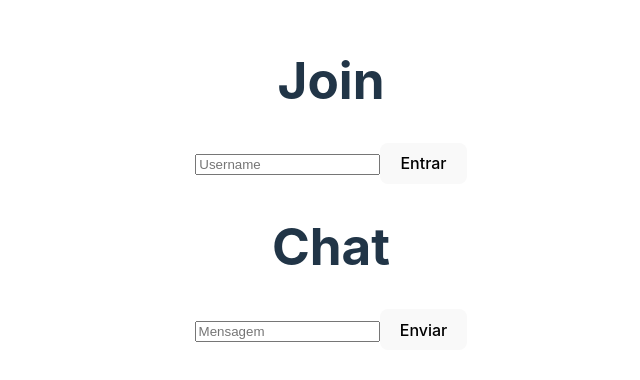
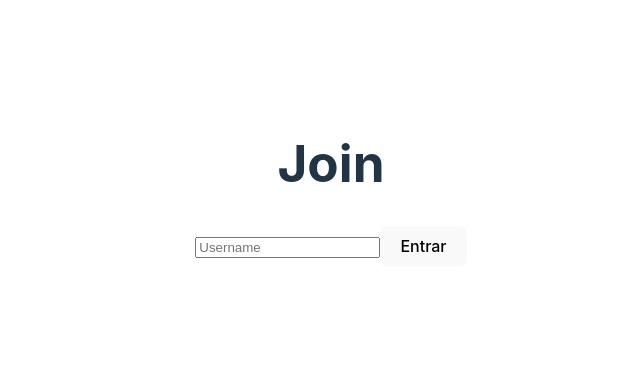
Before and after one commit to LuisBraga31/ChatProject, a React (Vite) app in the folder client/: page / in a window 1280 px wide. Shown: the part 216-596 px from the top of the page, without its empty margins (309-949 px from the left). Built offline with nearby package versions, Linux system fonts and the light colour scheme.

Commit message:
Criando logica para trocar entre 'Join' e 'Chat'

```diff
--- a/client/src/App.jsx
+++ b/client/src/App.jsx
@@ -2,15 +2,17 @@ import './App.css'
 
 import Join from './componenets/Join/Join'
 import Chat from './componenets/Chat/Chat'
+import { useState } from 'react'
 
 function App() {
 
+  const [chatVisibility, setChatVisibility] = useState(false);
 
   return (
-    <div>
-      <Join/>
-      <Chat/>
-
+    <div className="App">
+      {
+        chatVisibility ? <Chat/> : <Join setChatVisibility={setChatVisibility}/>
+      }
     </div>
   )
 }
--- a/client/src/componenets/Join/Join.jsx
+++ b/client/src/componenets/Join/Join.jsx
@@ -1,10 +1,22 @@
+/* eslint-disable react/prop-types */
+import { useRef } from "react"
 
-export default function Join() {
+export default function Join({setChatVisibility}) {
+
+  const usernameRef = useRef();
+
+  const handleSubmit = () =>{
+    const username = usernameRef.current.value;
+    if(!username.trim()) return
+    setChatVisibility(true)
+
+  }
+
   return (
     <div>
         <h1> Join </h1>
-        <input type="text" placeholder="Username"/>
-        <button> Entrar </button>
+        <input type="text" ref={usernameRef} placeholder="Username"/>
+        <button onClick={()=> handleSubmit()}> Entrar </button>
     </div>
   )
 }
```
